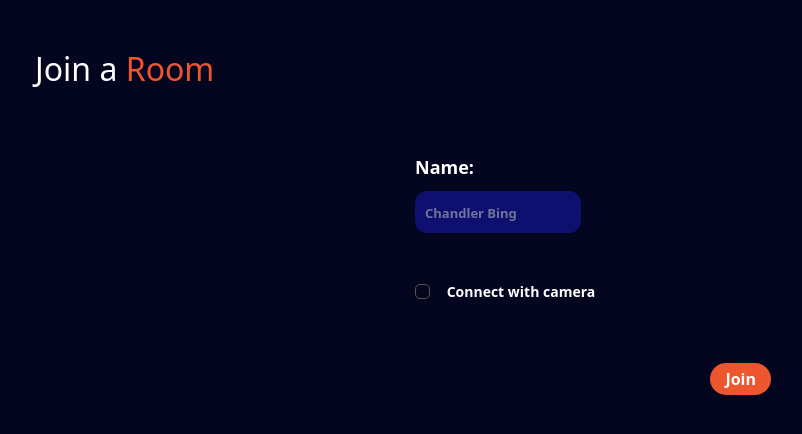
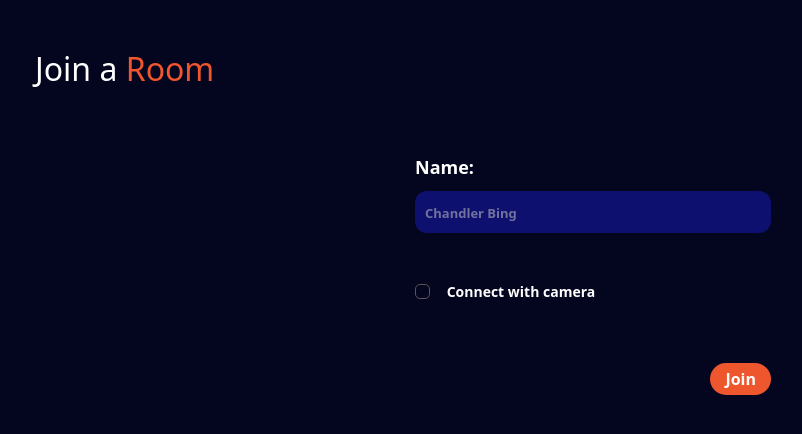
Before and after one commit to anchovycation/pingu-front-end, a React (Create React App) app: page /join-room/1 in a window 1280 px wide. Shown: the top 434 px of the page, without its empty margins (47-849 px from the left). Built offline with nearby package versions, Linux system fonts and the light colour scheme; no server answers.

Commit message:
room name dynamically displayed

```diff
--- a/src/Pages/JoinRoomChecker/JoinRoomChecker.jsx
+++ b/src/Pages/JoinRoomChecker/JoinRoomChecker.jsx
@@ -45,7 +45,7 @@ function JoinRoomCheckerPage(props) {
       <div className="row">
         <div className="col-4 inputs py-5">
           <div className="row">
-            <div className="col-6">
+            <div className="col">
               <TextInput
                 valueSetter={setUsername}
                 label='Name:'
--- a/src/Pages/WatchingRoom/WatchingRoom.jsx
+++ b/src/Pages/WatchingRoom/WatchingRoom.jsx
@@ -31,7 +31,7 @@ function WatchingRoomPage() {
     <div className='watching-room container'>
       <div className='row container'>
         <div className="col header">
-          <h2><span className='orange-text'>She's Your Lobster </span></h2>
+          <h2><span className='orange-text'>{room.name}</span></h2>
         </div>
       </div>
       <div className='row'>
```
